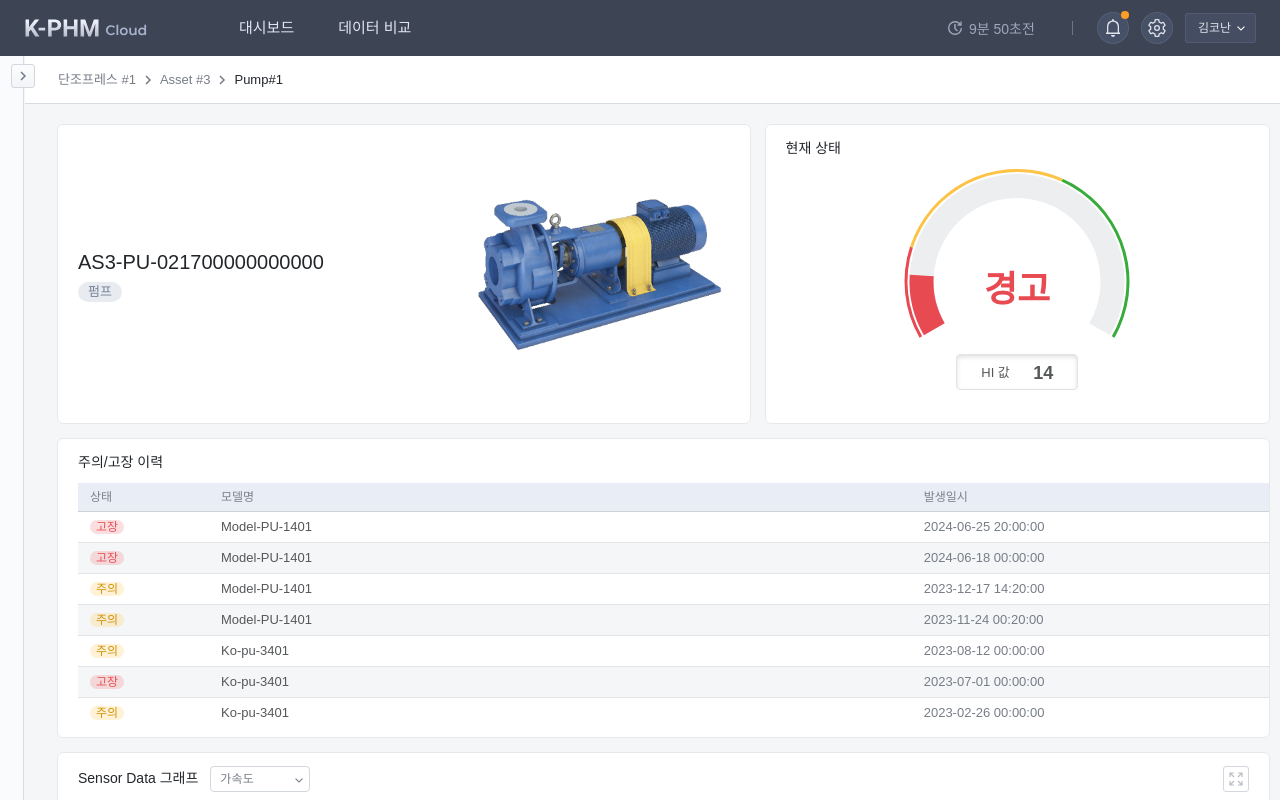
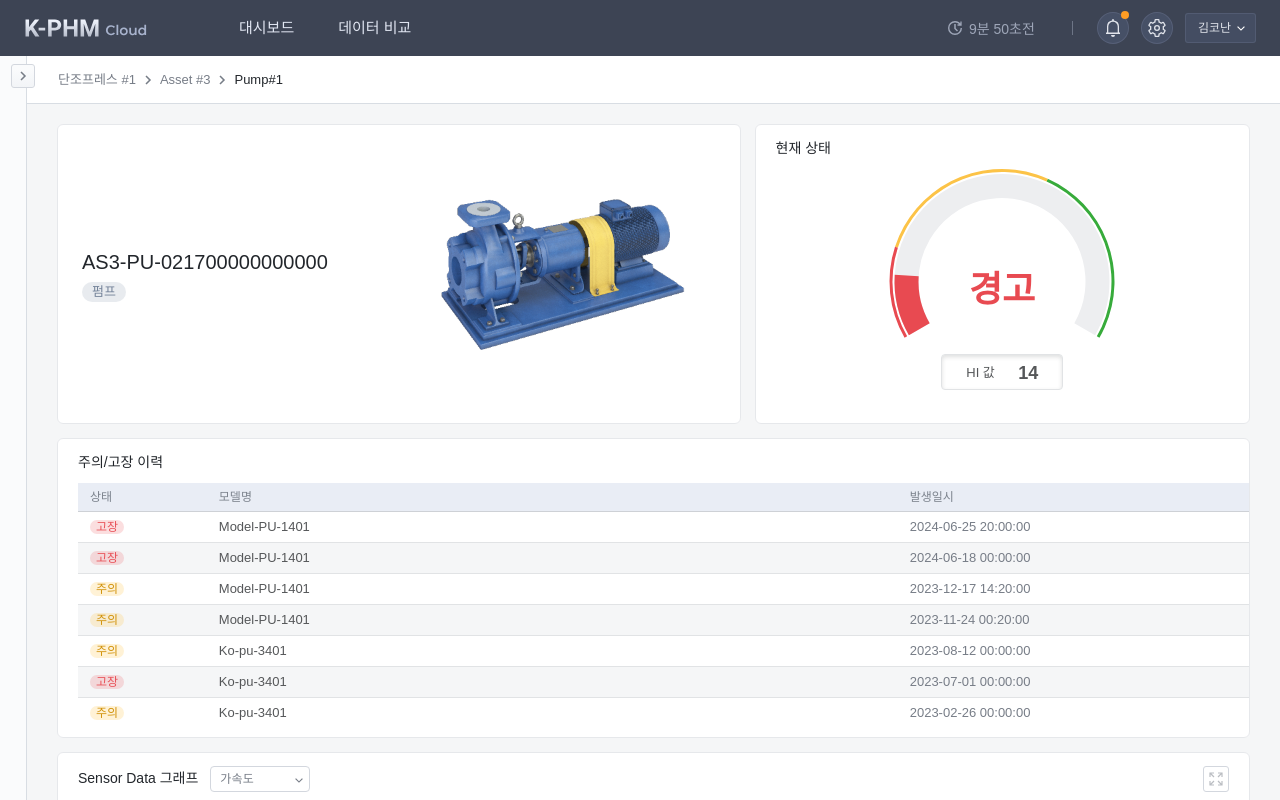
Before and after one commit to taetaeil/react-example, a Next.js app: page /detail in a window 1280 px wide. Built offline with nearby package versions, Linux system fonts and the light colour scheme.

Commit message:
fix: customer request apply

```diff
--- a/src/app/components/CmSidebar.tsx
+++ b/src/app/components/CmSidebar.tsx
@@ -7,7 +7,7 @@ import CmTree from '../components/CmTree' // 트리메뉴
 import '../styles/sidebar.scss' // css 파일
 import CmIcon from './CmIcon' // icon 컴포넌트
 
-const drawerWidth = 273
+const drawerWidth = 270
 
 const openedMixin = (theme: Theme): CSSObject => ({
   width: drawerWidth,
--- a/src/app/detail/page.tsx
+++ b/src/app/detail/page.tsx
@@ -81,12 +81,14 @@ export default function Detail() {
               <span className="parts__title">AS3-PU-021700000000000</span>
               <span className="parts__type">펌프</span>
             </div>
+            <div className="parts-img">
             <img
               src="/icons/sample-pump.png"
               alt="이미지"
               width="260px"
               height="auto"
-            />
+              />
+              </div>
           </div>
         </div>
       </li>
--- a/src/app/styles/dashboard.scss
+++ b/src/app/styles/dashboard.scss
@@ -5,7 +5,7 @@
   display: grid;
   gap: 14px;
   height: fit-content;
-  padding-right: 10px;
+  padding-right: 30px;
   &-box {
     display: flex;
     flex-flow: column;
@@ -424,10 +424,12 @@
           display: flex;
           align-items: center;
           height:100%;
+          padding: 11px 4px;
+          gap: 24px;
           .parts {
             display: flex;
             flex-flow: column;
-            flex: 1 1 0%;
+            width: 50%;
             padding-right:5px;
             &__title {
               display: inline-block;
@@ -449,6 +451,13 @@
               font-weight: 500;
               font-size: 13px;
               color: $gray-100;
+            }
+            &-img {
+              display: flex;
+              align-items: center;
+              justify-content: center;
+              height: 100%;
+              width: 50%;
             }
           }
         }
--- a/src/app/styles/sidebar.scss
+++ b/src/app/styles/sidebar.scss
@@ -39,7 +39,7 @@
         }
         &__content {
           height: 100%;
-          margin-right: 33px;
+          margin-right: 30px;
           background: #fafbfc;
           box-shadow: inset -1px 0px 0px #d8dde3;
         }
```
